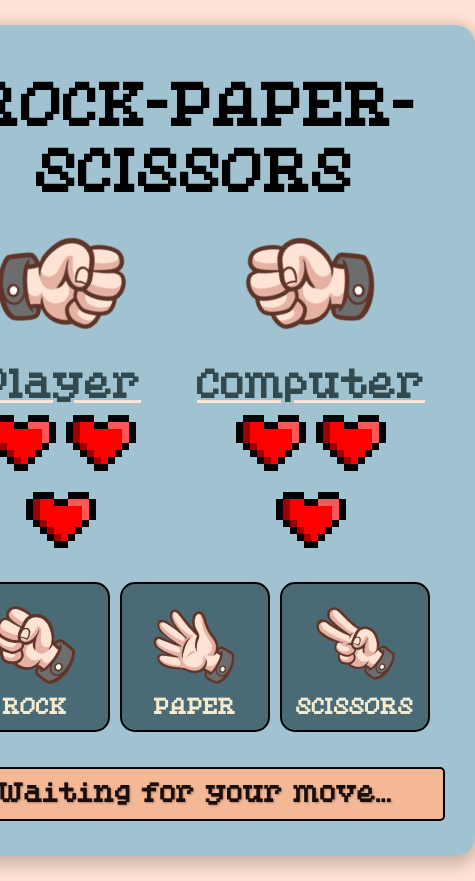
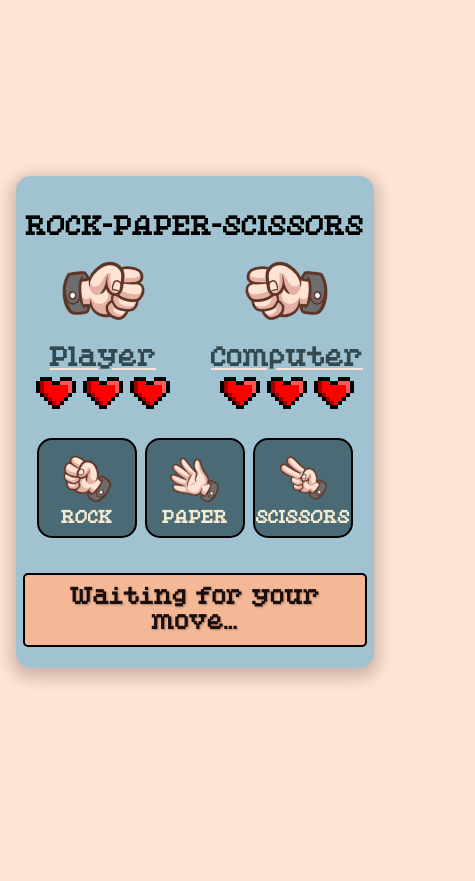
Before and after one commit to Kamen-Rider-Tayog/rock-paper-scissors, a plain HTML site: page index.html in a window 390 px wide. Shown: the whole page, 475 px wide, since content can reach past the window. After the commit the page ends 844 px from the top, so only its background shows below. Drawn offline with Linux system fonts and the light colour scheme.

Commit message:
Fix responsiveness.

```diff
--- a/index.html
+++ b/index.html
@@ -7,10 +7,6 @@
 		<link rel="stylesheet" href="style.css" />
 	</head>
 	<body>
-		<header>
-			<nav></nav>
-		</header>
-
 		<main>
 			<section class="header">
 				<h1>ROCK-PAPER-SCISSORS</h1>
@@ -27,7 +23,7 @@
 							width="120"
 							height="120"
 							shape-rendering="crispEdges"
-							id="heart"
+							class="heart"
 						>
 							<g fill="#000000" stroke="none">
 								<rect x="1" y="0" width="3" height="1" />
@@ -64,7 +60,7 @@
 							width="120"
 							height="120"
 							shape-rendering="crispEdges"
-							id="heart"
+							class="heart"
 						>
 							<g fill="#000000" stroke="none">
 								<rect x="1" y="0" width="3" height="1" />
@@ -101,7 +97,7 @@
 							width="120"
 							height="120"
 							shape-rendering="crispEdges"
-							id="heart"
+							class="heart"
 						>
 							<g fill="#000000" stroke="none">
 								<rect x="1" y="0" width="3" height="1" />
@@ -144,7 +140,7 @@
 							width="120"
 							height="120"
 							shape-rendering="crispEdges"
-							id="heart"
+							class="heart"
 						>
 							<g fill="#000000" stroke="none">
 								<rect x="1" y="0" width="3" height="1" />
@@ -181,7 +177,7 @@
 							width="120"
 							height="120"
 							shape-rendering="crispEdges"
-							id="heart"
+							class="heart"
 						>
 							<g fill="#000000" stroke="none">
 								<rect x="1" y="0" width="3" height="1" />
@@ -218,7 +214,7 @@
 							width="120"
 							height="120"
 							shape-rendering="crispEdges"
-							id="heart"
+							class="heart"
 						>
 							<g fill="#000000" stroke="none">
 								<rect x="1" y="0" width="3" height="1" />
--- a/script.js
+++ b/script.js
@@ -4,8 +4,8 @@ const buttons = document.querySelectorAll(".btn button");
 const playerImg = document.querySelector(".player img");
 const computerImg = document.querySelector(".computer img");
 const resultDisplay = document.getElementById("game-result");
-const playerHearts = document.querySelectorAll("#player-hearts svg");
-const computerHearts = document.querySelectorAll("#computer-hearts svg");
+const playerHearts = document.querySelectorAll("#player-hearts .heart");
+const computerHearts = document.querySelectorAll("#computer-hearts .heart");
 
 let playerLives = 3;
 let computerLives = 3;
--- a/style.css
+++ b/style.css
@@ -9,15 +9,19 @@
 	box-sizing: border-box;
 }
 
+:root {
+	font-size: 16px; /* Base font size for rem calculations */
+}
+
 body {
-	max-width: 900px;
-	max-height: 100svh;
-	margin: 25px auto;
+	width: 100%;
+	height: 100dvh;
 	background-color: #ffe3d4;
 	font-family: pixel, sans-serif;
 	display: flex;
 	align-items: center;
 	justify-content: center;
+	padding: 1rem;
 }
 
 main {
@@ -26,17 +30,19 @@ main {
 	align-items: center;
 	justify-content: center;
 	text-align: center;
-	box-shadow: 0px 5px 15px 5px rgba(0, 0, 0, 0.2);
-	border-radius: 20px;
-	padding: 30px;
+	box-shadow: 0 0.3125rem 0.9375rem 0.3125rem rgba(0, 0, 0, 0.2);
+	border-radius: 1.25rem;
+	padding: 1rem;
+	width: 100%;
+	margin: 10rem;
 }
 
 section {
-	margin: 20px 0;
+	margin: 1.25rem 0;
 }
 
 .header {
-	font-size: 36px;
+	font-size: clamp(1.5rem, 4vw, 2.25rem);
 	margin-bottom: 0;
 }
 
@@ -46,22 +52,26 @@ section {
 	justify-content: space-around;
 	flex-direction: row;
 	margin: 0;
+	flex-wrap: wrap;
+	gap: 1rem;
 }
 
 main img {
-	width: 150px;
+	width: 6rem;
 }
 
-#heart {
-	width: 70px;
-	height: 70px;
+.heart {
+	width: 3rem;
+	height: 3rem;
 }
 
 .player,
 .computer {
 	text-align: center;
-	margin: 0 20px;
-	font-size: 24px;
+	margin: 0 1.25rem;
+	font-size: clamp(1rem, 3vw, 1.5rem);
+	flex: 1;
+	min-width: 10rem;
 }
 
 .player h2, .computer h2 {
@@ -89,7 +99,7 @@ main img {
 		transform: translateY(0) scaleX(-1) rotate(-23deg);
 	}
 	50% {
-		transform: translateY(-15px) scaleX(-1) rotate(-23deg);
+		transform: translateY(-0.9375rem) scaleX(-1) rotate(-23deg);
 	}
 }
 
@@ -103,36 +113,38 @@ main img {
 		transform: translateY(0) rotate(-23deg);
 	}
 	50% {
-		transform: translateY(-15px) rotate(-23deg);
+		transform: translateY(-0.9375rem) rotate(-23deg);
 	}
 }
 
 .btn {
 	display: flex;
 	justify-content: center;
-	gap: 10px;
+	gap: 0.625rem;
+	flex-wrap: wrap;
 }
 
 .btn button {
-	height: 150px;
-	width: 150px;
+	height: 9.375rem; /* 150px */
+	width: 9.375rem; /* 150px */
 	display: flex;
 	justify-content: center;
 	align-items: center;
 	flex-direction: column-reverse;
 	background-color: #4a6b75;
-	border-radius: 15px;
-	border: 2px solid black;
+	border-radius: 0.9375rem;
+	border: 0.125rem solid black;
+	flex: 0 1 auto;
 }
 
 .btn button h2 {
 	font-family: pixel, sans-serif;
-	font-size: 1.5em;
+	font-size: clamp(1rem, 2vw, 1.5rem);
 	color: #F4EBD0;
 }
 
 .btn button img {
-	width: 100px;
+	width: 5rem;
 	transform: rotate(10deg);
 	fill: red;
 }
@@ -144,17 +156,18 @@ main img {
 }
 
 .result {
-    margin: 15px auto 5px;
-    padding: 10px;
-	width: 500px;
-    background-color: #f4b896;
-    border: 2px solid black;
-    border-radius: 5px;
-    text-align: center;
-    font-size: 16px;
-    font-weight: bold;
-    color: #2f1e1e;
-    text-shadow: 1px 1px 2px rgba(0, 0, 0, 0.3);
+	margin: 0.9375rem auto 0.3125rem;
+	padding: 0.625rem;
+	width: 100%;
+	max-width: 30rem; /* 500px */
+	background-color: #f4b896;
+	border: 0.125rem solid black;
+	border-radius: 0.3125rem;
+	text-align: center;
+	font-size: clamp(0.875rem, 2vw, 1rem);
+	font-weight: bold;
+	color: #2f1e1e;
+	text-shadow: 0.0625rem 0.0625rem 0.125rem rgba(0, 0, 0, 0.3);
 }
 
 @keyframes fadeAndColor {
@@ -169,7 +182,8 @@ main img {
 	50% {
 		opacity: 1;
 		color: #1c0d0d;
-	}75% {
+	}
+	75% {
 		opacity: 0.5;
 		color: #2f1e1e;
 	}
@@ -187,3 +201,69 @@ main img {
 	animation: none;
 	color: inherit;
 }
+
+/* Responsive adjustments for smaller screens */
+@media (max-width: 48rem) { /* 768px */
+	main {
+		padding: 1.25rem;
+		margin: 1rem;
+	}
+
+	.display {
+		gap: 1.5rem;
+	}
+
+	.player, .computer {
+		margin: 0;
+	}
+
+	.btn button {
+		height: 7.5rem; /* 120px */
+		width: 7.5rem; /* 120px */
+	}
+
+	.btn button img {
+		width: 5rem; /* 80px */
+	}
+}
+
+@media (max-width: 30rem) { /* 480px */
+	main {
+		padding: 1rem;
+		border-radius: 0.9375rem;
+	}
+
+	.header {
+		font-size: 1.25rem;
+	}
+
+	.display {
+		flex-wrap: nowrap;
+	}
+
+	.player, .computer {
+		width: 50%;
+	}
+
+	.btn {
+		gap: 0.5rem;
+	}
+
+	.btn button {
+		height: 6.25rem; /* 100px */
+		width: 6.25rem; /* 100px */
+	}
+
+	.btn button img {
+		width: 3.75rem; /* 60px */
+	}
+
+	.heart {
+		width: 2.5rem; /* 50px */
+		height: 2.5rem; /* 50px */
+	}
+
+	.header h1 {
+		font-size: 1.5rem;
+	}
+}
```
